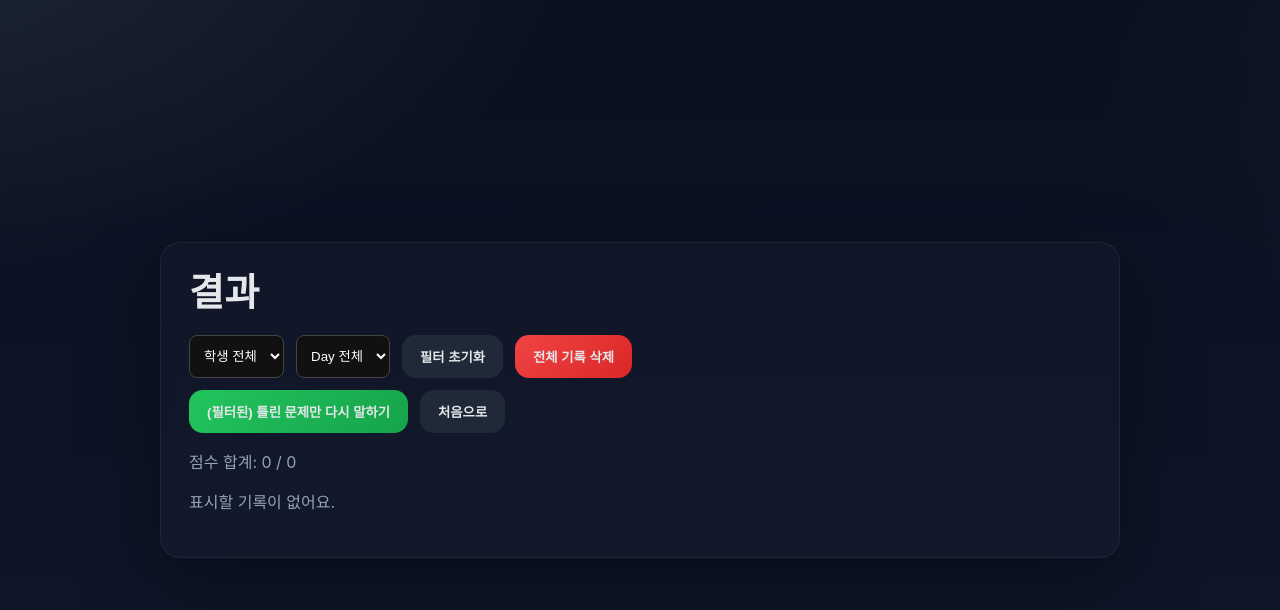
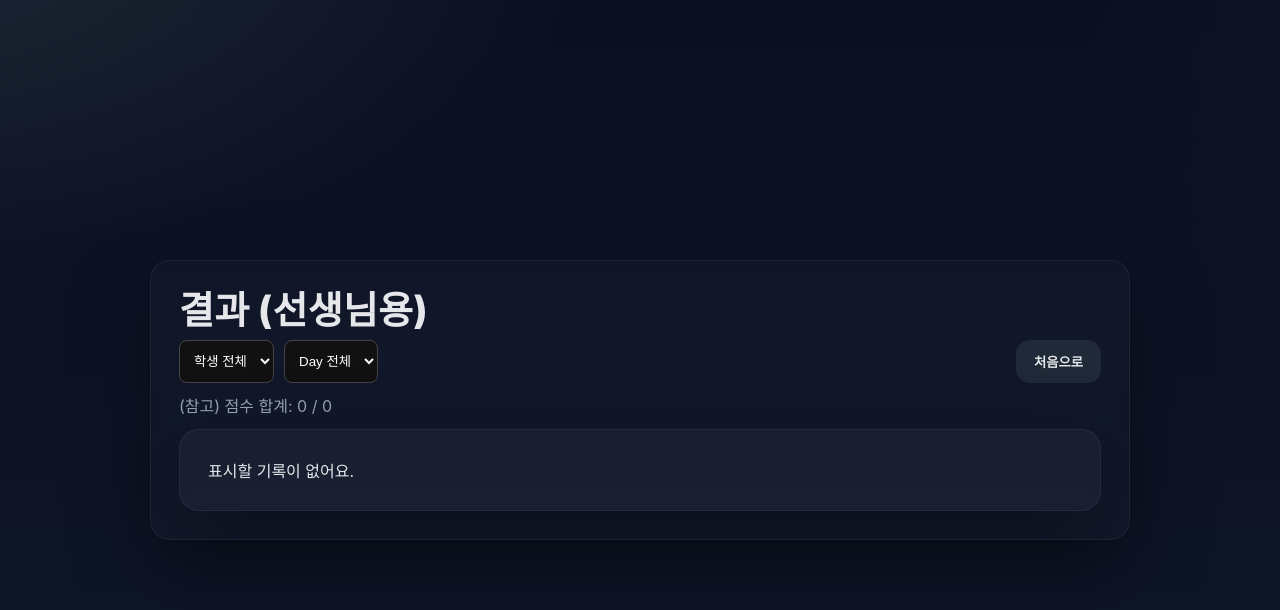
Before and after one commit to moonnyxjio/bell-day, a React (Create React App) app: page /result in a window 1280 px wide. Shown: the top 610 px of the page. Built offline with nearby package versions, Linux system fonts and the light colour scheme; a web font is replaced by a local one.

Commit message:
결과페이지

```diff
--- a/src/pages/Exam.js
+++ b/src/pages/Exam.js
@@ -3,26 +3,39 @@ import React, { useMemo, useState } from "react";
 import { useLocation, useParams, useNavigate } from "react-router-dom";
 import { QUESTIONS } from "../data";
 
+// ----- 유틸 -----
 const norm = (s) =>
-  s
-    .toLowerCase()
-    .replace(/[.,!?;:"'()]/g, "")
-    .replace(/\s+/g, " ")
-    .trim();
+  s.toLowerCase().replace(/[.,!?;:"'()]/g, "").replace(/\s+/g, " ").trim();
+const tokenize = (s) => norm(s).split(" ").filter(Boolean);
 
-const tokenize = (s) => norm(s).split(" ").filter(Boolean);
+// 통과(마스터) 저장소
+const MASTER_KEY = "mastery_v1";
+const loadMastery = () => {
+  try { return JSON.parse(localStorage.getItem(MASTER_KEY) || "{}"); }
+  catch { return {}; }
+};
+const saveMastery = (obj) => localStorage.setItem(MASTER_KEY, JSON.stringify(obj));
+const addMastery = (name, day, qid) => {
+  const db = loadMastery();
+  const keyName = name || "_anon";
+  const keyDay = day || "_day";
+  db[keyName] = db[keyName] || {};
+  db[keyName][keyDay] = db[keyName][keyDay] || [];
+  if (!db[keyName][keyDay].includes(qid)) db[keyName][keyDay].push(qid);
+  saveMastery(db);
+};
 
 export default function Exam() {
   const nav = useNavigate();
-  const { day } = useParams();
-  const { state } = useLocation();
+  const { day } = useParams(); // URL의 day (ex: day1)
+  const { state } = useLocation(); // { name, date, day, retry? }
   const [idx, setIdx] = useState(0);
-  const [recognized, setRecognized] = useState(""); // 말하기 인식된 결과
-  const [feedback, setFeedback] = useState(null);   // 채점 결과
+  const [recognized, setRecognized] = useState("");
+  const [feedback, setFeedback] = useState(null);
 
-  // retry 모드 (틀린 문제만 다시) 있으면 그걸로, 아니면 일반 Day 문제로
+  // 틀린 것만 다시 / 일반 Day 문제
   const list = useMemo(() => {
-    if (state?.retry) return state.retry;
+    if (state?.retry && Array.isArray(state.retry) && state.retry.length) return state.retry;
     return QUESTIONS[day] || [];
   }, [day, state]);
 
@@ -33,50 +46,46 @@ export default function Exam() {
       <div className="container">
         <div className="card">
           <h2>문제가 없어요</h2>
+          <div className="nav"><button className="btn" onClick={()=>nav("/")}>처음으로</button></div>
         </div>
       </div>
     );
   }
 
-  // 말하기 인식 (간단 버전: 브라우저 SpeechRecognition API)
+  // 말하기 인식
   const handleSpeak = () => {
-    const SpeechRecognition = window.SpeechRecognition || window.webkitSpeechRecognition;
-    if (!SpeechRecognition) {
-      alert("이 브라우저는 음성 인식을 지원하지 않습니다.");
-      return;
-    }
-    const rec = new SpeechRecognition();
+    const SR = window.SpeechRecognition || window.webkitSpeechRecognition;
+    if (!SR) { alert("이 브라우저는 음성 인식을 지원하지 않아요. (Chrome 권장)"); return; }
+    const rec = new SR();
     rec.lang = "en-US";
     rec.interimResults = false;
     rec.maxAlternatives = 1;
-
     rec.onresult = (e) => {
-      const text = e.results[0][0].transcript;
+      const text = e.results[0][0].transcript || "";
       setRecognized(text);
-      handleCheck(text);
+      grade(text);
     };
     rec.start();
   };
 
   // 채점
-  const handleCheck = (ans) => {
+  const grade = (ans) => {
     const userTokens = tokenize(ans);
     const expectedTokens = tokenize(q.enChunks.join(" "));
-
     const wrongIdxs = [];
     expectedTokens.forEach((exp, i) => {
       const user = userTokens[i] || "";
       if (user === exp) return;
-      if (user + "s" === exp || user === exp + "s") return; // 복수형 허용
+      if (user + "s" === exp || user === exp + "s") return; // 단순 복수 허용
       wrongIdxs.push(i);
     });
-
     const score = expectedTokens.length - wrongIdxs.length;
 
+    // 기록 저장 (분석용 로그)
     const rec = {
       name: state?.name || "",
       date: state?.date || new Date().toISOString().slice(0, 10),
-      day,
+      day: state?.day || day,  // retry로 왔을 수도 있으니 state.day 우선
       qid: q.id,
       koChunks: q.koChunks,
       enChunks: expectedTokens,
@@ -87,21 +96,28 @@ export default function Exam() {
       score,
       ts: Date.now(),
     };
-
     const prev = JSON.parse(localStorage.getItem("records") || "[]");
     localStorage.setItem("records", JSON.stringify([...prev, rec]));
 
+    // 오답 0 = 통과 처리
+    if (wrongIdxs.length === 0) {
+      const student = state?.name || "";
+      const theDay = state?.day || day;
+      addMastery(student, theDay, q.id);
+    }
+
     setFeedback(rec);
 
+    // 잠깐 보여주고 다음
     setTimeout(() => {
       if (idx < list.length - 1) {
         setRecognized("");
         setFeedback(null);
         setIdx(idx + 1);
       } else {
-        nav("/result", { state: { name: rec.name, date: rec.date, day } });
+        nav("/result", { state: { name: state?.name || "", day: state?.day || day } });
       }
-    }, 2500); // 2.5초 후 자동 다음 문제
+    }, 2000);
   };
 
   return (
@@ -110,29 +126,35 @@ export default function Exam() {
         <h1 className="title">문제 {idx + 1} / {list.length}</h1>
         <p className="yellow">{q.koChunks.join(" / ")}</p>
 
-        <div className="speech-box">
+        <div className="nav" style={{ marginTop: 8 }}>
           <button className="btn primary" onClick={handleSpeak}>말하기</button>
+          <button className="btn" onClick={()=>nav("/")}>처음으로</button>
         </div>
 
         {recognized && (
-          <div style={{ marginTop: 20 }}>
-            <p>🗣 인식된 문장: {recognized}</p>
+          <div style={{ marginTop: 12 }}>
+            <div className="muted">인식된 문장</div>
+            <div style={{ border: "1px solid #333", borderRadius: 8, padding: "8px 10px", marginTop: 4 }}>
+              {recognized}
+            </div>
           </div>
         )}
 
         {feedback && (
-          <div style={{ marginTop: 20 }}>
-            <p>
-              정답:{" "}
+          <div className="card" style={{ marginTop: 12 }}>
+            <div className="muted" style={{ marginBottom: 6 }}>정답 비교</div>
+            <div>
               {feedback.enChunks.map((tok, i) =>
                 feedback.wrongIdxs.includes(i) ? (
-                  <span key={i} style={{ color: "red", marginRight: 4 }}>{tok}</span>
+                  <span key={i} className="word-bad" style={{ marginRight: 6 }}>{tok}</span>
                 ) : (
-                  <span key={i} style={{ color: "green", marginRight: 4 }}>{tok}</span>
+                  <span key={i} className="word-ok" style={{ marginRight: 6 }}>{tok}</span>
                 )
               )}
-            </p>
-            <p>점수: {feedback.score} / {feedback.totalChunks}</p>
+            </div>
+            <div className="muted" style={{ marginTop: 6 }}>
+              점수: {feedback.score} / {feedback.totalChunks}
+            </div>
           </div>
         )}
       </div>
--- a/src/pages/Result.js
+++ b/src/pages/Result.js
@@ -3,253 +3,265 @@ import React, { useMemo, useState } from "react";
 import { useNavigate, useLocation } from "react-router-dom";
 import { QUESTIONS } from "../data";
 
-function uniq(arr) {
-  return Array.from(new Set(arr));
-}
+// ----- 통과(마스터) 저장소 -----
+const MASTER_KEY = "mastery_v1";
+const loadMastery = () => {
+  try { return JSON.parse(localStorage.getItem(MASTER_KEY) || "{}"); }
+  catch { return {}; }
+};
+const isMastered = (name, day, qid) => {
+  const db = loadMastery();
+  const keyName = name || "_anon";
+  const keyDay = day || "_day";
+  const arr = db[keyName]?.[keyDay] || [];
+  return arr.includes(qid);
+};
 
-function loadRecords() {
-  try {
-    return JSON.parse(localStorage.getItem("records") || "[]");
-  } catch {
-    return [];
-  }
-}
-
-function saveRecords(list) {
-  localStorage.setItem("records", JSON.stringify(list));
-}
+// ----- UI 토큰 렌더 -----
+const Tokens = ({ tokens, wrongIdxs }) => (
+  <span style={{ display: "inline-block", lineHeight: "1.9" }}>
+    {tokens.map((t, i) =>
+      wrongIdxs.includes(i) ? (
+        <span key={i} className="word-bad">{t}</span>
+      ) : (
+        <span key={i} className="word-ok">{t}</span>
+      )
+    )}
+  </span>
+);
 
 export default function Result() {
   const nav = useNavigate();
-  const loc = useLocation();
-  const navState = loc.state || {};
+  const { state } = useLocation(); // { name?, day? }
+  const [nameFilter, setNameFilter] = useState(state?.name || "");
+  const [dayFilter, setDayFilter]   = useState(state?.day || "");
 
-  // 전체 기록 로드
-  const [records, setRecords] = useState(() => loadRecords());
-
-  // 필터 상태
-  const [nameFilter, setNameFilter] = useState(navState.name || "");
-  const [dayFilter, setDayFilter] = useState(navState.day || "");
+  // 기록 로드
+  const allRecords = useMemo(() => {
+    try { return JSON.parse(localStorage.getItem("records") || "[]"); }
+    catch { return []; }
+  }, []);
 
   // 필터 옵션
-  const nameOptions = useMemo(
-    () => uniq(records.map((r) => r.name).filter(Boolean)).sort(),
-    [records]
+  const nameOptions = useMemo(() =>
+    Array.from(new Set(allRecords.map(r => r.name).filter(Boolean))).sort(),
+    [allRecords]
   );
-  const dayOptions = useMemo(
-    () => uniq(records.map((r) => r.day).filter(Boolean)).sort(),
-    [records]
+  const dayOptions = useMemo(() =>
+    Array.from(new Set(allRecords.map(r => r.day).filter(Boolean))).sort(),
+    [allRecords]
   );
 
   // 필터 적용
   const filtered = useMemo(() => {
-    return records
-      .filter((r) => (nameFilter ? r.name === nameFilter : true))
-      .filter((r) => (dayFilter ? r.day === dayFilter : true))
+    const list = allRecords
+      .filter(r => (nameFilter ? r.name === nameFilter : true))
+      .filter(r => (dayFilter ? r.day === dayFilter : true))
       .sort((a, b) => b.ts - a.ts);
-  }, [records, nameFilter, dayFilter]);
+    return list;
+  }, [allRecords, nameFilter, dayFilter]);
 
-  const totalScore = filtered.reduce((s, r) => s + (r.score || 0), 0);
-  const totalChunks = filtered.reduce((s, r) => s + (r.totalChunks || 0), 0);
+  // “선생님 입장 남은 오답” 계산:
+  // 같은 QID가 여러 기록에 있어도, “통과 성공”이면 오답 목록에서 제외.
+  const remainingWrong = useMemo(() => {
+    if (!nameFilter || !dayFilter) return [];
+    // 그 Day의 전체 문항 QID 목록
+    const qs = (QUESTIONS[dayFilter] || []);
+    const qidSet = new Set(qs.map(q => q.id));
+    // 해당 학생/Day의 “마스터되지 않은” QID만 남김
+    const notMasteredQids = Array.from(qidSet).filter(qid => !isMastered(nameFilter, dayFilter, qid));
 
-  // 개별 토글 상태 (정답 보기)
-  const [openIds, setOpenIds] = useState({}); // key: ts or index
+    // 그 QID들에 대한 최근 기록(있을 수도/없을 수도)
+    const latestByQid = {};
+    filtered.forEach(r => {
+      if (r.day !== dayFilter || r.name !== nameFilter) return;
+      if (!qidSet.has(r.qid)) return;
+      if (!latestByQid[r.qid] || r.ts > latestByQid[r.qid].ts) latestByQid[r.qid] = r;
+    });
 
-  const toggleOpen = (key) =>
-    setOpenIds((p) => ({ ...p, [key]: !p[key] }));
+    // 아직 마스터 안 된 QID만 보여주기
+    const items = notMasteredQids.map(qid => {
+      const rec = latestByQid[qid];
+      if (rec) return rec; // 최근 기록이 있으면 그걸 사용(오답 표시 가능)
+      // 기록이 없다면 문제 원본만 준비
+      const q = qs.find(qq => qq.id === qid);
+      return q
+        ? {
+            name: nameFilter,
+            day: dayFilter,
+            qid,
+            koChunks: q.koChunks,
+            enChunks: q.enChunks,
+            wrongIdxs: q.enChunks.map(()=>0), // 표시용
+            score: 0,
+            totalChunks: q.enChunks.join(" ").trim().split(/\s+/).length,
+            user: "",
+            ts: 0,
+          }
+        : null;
+    }).filter(Boolean);
 
-  // 개별 삭제
-  const removeOne = (ts) => {
-    const next = records.filter((r) => r.ts !== ts);
-    setRecords(next);
-    saveRecords(next);
-  };
+    return items;
+  }, [filtered, nameFilter, dayFilter]);
 
-  // 전체 삭제
-  const clearAll = () => {
-    if (!window.confirm("정말 전체 기록을 삭제할까요?")) return;
-    setRecords([]);
-    saveRecords([]);
-  };
+  // 통과률/배지
+  const masteryInfo = useMemo(() => {
+    if (!nameFilter || !dayFilter) return null;
+    const qs = QUESTIONS[dayFilter] || [];
+    const total = qs.length;
+    const mastered = qs.filter(q => isMastered(nameFilter, dayFilter, q.id)).length;
+    const left = Math.max(total - mastered, 0);
+    const pct = total ? Math.round((mastered / total) * 100) : 0;
+    return { mastered, total, left, pct, done: total > 0 && mastered === total };
+  }, [nameFilter, dayFilter]);
 
-  // Day + (선택된) 학생 기준으로 '틀린 문제만 다시 말하기'
-  const retryWrongFiltered = () => {
-    if (!dayFilter) {
-      alert("Day를 선택해야 해요. (필터에서 Day 선택)");
+  // 오답만 다시 말하기 (남은 오답 QID 기준)
+  const retryWrong = () => {
+    if (!nameFilter || !dayFilter) {
+      alert("학생과 Day를 먼저 선택하세요.");
       return;
     }
-    const wrongRecs = filtered.filter((r) => (r.wrongIdxs || []).length > 0 && r.day === dayFilter);
-    if (wrongRecs.length === 0) {
-      alert("틀린 문제가 없어요!");
+    if (!remainingWrong.length) {
+      alert("남은 오답이 없어요! (모두 통과)");
       return;
     }
-    // qid 기준으로 중복 제거
-    const uniqueByQid = {};
-    wrongRecs.forEach((r) => {
-      uniqueByQid[r.qid] = r;
-    });
-    const uniqList = Object.values(uniqueByQid);
-
-    // 원본 문제 복구
-    const retry = uniqList
-      .map((r) => {
-        const q = (QUESTIONS[r.day] || []).find((qq) => qq.id === r.qid);
-        return q ? { ...q } : null;
-      })
-      .filter(Boolean);
+    // 남은 오답 QID → 원본 문제로 재구성
+    const retry = remainingWrong.map(r => {
+      const qq = (QUESTIONS[dayFilter] || []).find(x => x.id === r.qid);
+      return qq ? { ...qq } : null;
+    }).filter(Boolean);
 
     nav(`/exam/${dayFilter}`, {
       state: {
-        name: nameFilter || uniqList[0]?.name || "",
-        date: new Date().toISOString().slice(0, 10),
+        name: nameFilter,
         day: dayFilter,
+        date: new Date().toISOString().slice(0,10),
         retry,
       },
     });
   };
 
-  // 단일 문제 다시 말하기
+  // 개별 카드에서 해당 문제만 다시
   const retryOne = (rec) => {
-    const q = (QUESTIONS[rec.day] || []).find((qq) => qq.id === rec.qid);
-    if (!q) {
-      alert("원본 문제를 찾지 못했어요.");
-      return;
-    }
+    const q = (QUESTIONS[rec.day] || []).find(qq => qq.id === rec.qid);
+    if (!q) return alert("원본 문제를 찾지 못했어요.");
     nav(`/exam/${rec.day}`, {
-      state: {
-        name: rec.name,
-        date: rec.date,
-        day: rec.day,
-        retry: [{ ...q }],
-      },
+      state: { name: rec.name, day: rec.day, date: rec.date, retry: [{ ...q }] },
     });
   };
 
-  // UI: 토큰 컬러링
-  const renderAnswerTokens = (rec) => {
-    return rec.enChunks.map((tok, i) =>
-      rec.wrongIdxs.includes(i) ? (
-        <span key={i} className="word-bad">{tok}</span>
-      ) : (
-        <span key={i} className="word-ok">{tok}</span>
-      )
-    );
-  };
+  // 점수 집계 (참고용)
+  const totalScore = filtered.reduce((s, r) => s + (r.score || 0), 0);
+  const totalChunks = filtered.reduce((s, r) => s + (r.totalChunks || 0), 0);
 
   return (
     <div className="container">
-      <div className="card" style={{ maxWidth: 960 }}>
-        <h1 className="title">결과</h1>
-        <p className="subtitle">
-          {nameFilter ? `${nameFilter} | ` : ""}
-          {dayFilter ? `DAY${dayFilter.replace("day", "")}` : ""}
-        </p>
+      <div className="card" style={{ maxWidth: 980 }}>
+        <h1 className="title">결과 (선생님용)</h1>
 
-        <div className="row" style={{ marginTop: 8 }}>
-          {/* 이름 필터 */}
-          <select
-            value={nameFilter}
-            onChange={(e) => setNameFilter(e.target.value)}
-            style={{ padding: 10, borderRadius: 8, border: "1px solid #444", background: "#111", color: "#fff" }}
-          >
+        {/* 필터 */}
+        <div className="row" style={{ gap: 10, marginTop: 8, flexWrap: "wrap" }}>
+          <select value={nameFilter} onChange={(e)=>setNameFilter(e.target.value)}
+            style={{ padding: 10, borderRadius: 8, border: "1px solid #444", background: "#111", color: "#fff" }}>
             <option value="">학생 전체</option>
-            {nameOptions.map((n) => (
-              <option key={n} value={n}>{n}</option>
-            ))}
+            {nameOptions.map(n => <option key={n} value={n}>{n}</option>)}
           </select>
-
-          {/* Day 필터 */}
-          <select
-            value={dayFilter}
-            onChange={(e) => setDayFilter(e.target.value)}
-            style={{ padding: 10, borderRadius: 8, border: "1px solid #444", background: "#111", color: "#fff" }}
-          >
+          <select value={dayFilter} onChange={(e)=>setDayFilter(e.target.value)}
+            style={{ padding: 10, borderRadius: 8, border: "1px solid #444", background: "#111", color: "#fff" }}>
             <option value="">Day 전체</option>
-            {dayOptions.map((d) => (
-              <option key={d} value={d}>{d.toUpperCase()}</option>
-            ))}
+            {dayOptions.map(d => <option key={d} value={d}>{String(d).toUpperCase()}</option>)}
           </select>
-
-          <button className="btn" onClick={() => { setNameFilter(""); setDayFilter(""); }}>
-            필터 초기화
-          </button>
-
-          <button className="btn danger" onClick={clearAll}>
-            전체 기록 삭제
-          </button>
+          <div style={{ flex: 1 }} />
+          <button className="btn" onClick={()=>nav("/")}>처음으로</button>
         </div>
 
-        <div className="row" style={{ marginTop: 12 }}>
-          <button className="btn success" onClick={retryWrongFiltered}>
-            (필터된) 틀린 문제만 다시 말하기
-          </button>
-          <button className="btn" onClick={() => nav("/")}>처음으로</button>
+        {/* 상단 요약 / 배지 */}
+        {nameFilter && dayFilter && masteryInfo && (
+          <div className="card" style={{ marginTop: 10 }}>
+            <div style={{ display: "flex", alignItems: "center", gap: 12, flexWrap: "wrap" }}>
+              <div style={{ fontWeight: 700 }}>
+                {nameFilter} · {String(dayFilter).toUpperCase()}
+              </div>
+              <div className="muted">
+                통과 {masteryInfo.mastered}/{masteryInfo.total} (남은 오답 {masteryInfo.left})
+              </div>
+              <div className="muted">
+                진행률 {masteryInfo.pct}%
+              </div>
+              {masteryInfo.done && (
+                <span style={{
+                  padding: "4px 10px",
+                  borderRadius: 999,
+                  background: "#22c55e22",
+                  border: "1px solid #22c55e",
+                  color: "#22c55e",
+                  fontWeight: 700
+                }}>
+                  ✅ DAY 완료 배지
+                </span>
+              )}
+              <div style={{ flex: 1 }} />
+              <button className="btn success" onClick={retryWrong}>남은 오답만 다시</button>
+            </div>
+          </div>
+        )}
+
+        {/* 필터된 기록(최근순) 간단 합계 */}
+        <div className="muted" style={{ marginTop: 10 }}>
+          (참고) 점수 합계: {totalScore} / {totalChunks}{totalChunks ? ` (${Math.round((totalScore/totalChunks)*100)}%)` : ""}
         </div>
 
-        <div style={{ marginTop: 16 }} className="muted">
-          점수 합계: {totalScore} / {totalChunks}{" "}
-          {totalChunks ? `(${Math.round((totalScore / totalChunks) * 100)}%)` : ""}
-        </div>
-
-        {/* 세로 리스트 */}
-        <div style={{ marginTop: 16 }}>
-          {filtered.length === 0 && <p className="muted">표시할 기록이 없어요.</p>}
-
-          {filtered.map((r, i) => {
-            const key = r.ts || i;
-            const opened = !!openIds[key];
-            return (
-              <div
-                key={key}
-                style={{
-                  border: "1px solid #333",
-                  borderRadius: 12,
-                  padding: 16,
-                  marginBottom: 12,
-                  background: "#0d0f14",
-                }}
-              >
-                <div style={{ display: "flex", justifyContent: "space-between", gap: 12, flexWrap: "wrap" }}>
-                  <div>
+        {/* 남은 오답 리스트 (선생님이 바로 확인) */}
+        {nameFilter && dayFilter && (
+          <div className="card" style={{ marginTop: 12 }}>
+            <div style={{ fontWeight: 700, marginBottom: 6 }}>
+              남은 오답 목록 ({remainingWrong.length}개)
+            </div>
+            {remainingWrong.length === 0 ? (
+              <div className="muted">남은 오답이 없어요.</div>
+            ) : (
+              <div style={{ display: "flex", flexDirection: "column", gap: 10 }}>
+                {remainingWrong.map((r) => (
+                  <div key={r.qid} style={{ border: "1px solid #333", borderRadius: 10, padding: 10 }}>
                     <div className="muted" style={{ marginBottom: 6 }}>
-                      {r.name || "학생"} · {r.date} · {r.day.toUpperCase()} · Q{r.qid}
+                      Q{r.qid} · {String(r.day).toUpperCase()} · {r.name}
+                    </div>
+                    <div style={{ marginBottom: 6, fontWeight: 600 }}>
+                      {r.koChunks?.join(" / ")}
                     </div>
                     <div>
-                      점수: <b>{r.score}</b> / {r.totalChunks}{" "}
-                      {r.totalChunks ? `(${Math.round((r.score / r.totalChunks) * 100)}%)` : ""}
+                      <Tokens tokens={r.enChunks || []} wrongIdxs={r.wrongIdxs || []} />
+                    </div>
+                    <div className="nav" style={{ marginTop: 8 }}>
+                      <button className="btn primary" onClick={()=>retryOne(r)}>이 문제 다시 말하기</button>
                     </div>
                   </div>
+                ))}
+              </div>
+            )}
+          </div>
+        )}
 
-                  <div style={{ display: "flex", gap: 8 }}>
-                    <button className="btn" onClick={() => toggleOpen(key)}>
-                      {opened ? "정답 감추기" : "정답 보기"}
-                    </button>
-                    <button className="btn primary" onClick={() => retryOne(r)}>
-                      이 문제 다시 말하기
-                    </button>
-                    <button className="btn danger" onClick={() => removeOne(r.ts)}>
-                      삭제
-                    </button>
-                  </div>
+        {/* 일반 기록 리스트 (필터 반영, 최근순) */}
+        <div style={{ marginTop: 12 }}>
+          {!filtered.length ? (
+            <div className="card">표시할 기록이 없어요.</div>
+          ) : (
+            filtered.map((r) => (
+              <div key={r.ts} className="card" style={{ marginBottom: 10 }}>
+                <div className="muted" style={{ marginBottom: 6 }}>
+                  {r.name || "학생"} · {r.date} · {String(r.day).toUpperCase()} · Q{r.qid}
                 </div>
-
-                {opened && (
-                  <div style={{ marginTop: 12 }}>
-                    <div style={{ marginBottom: 6 }}>
-                      <div className="muted">정답 문장:</div>
-                      <div style={{ lineHeight: "2.0" }}>{renderAnswerTokens(r)}</div>
-                    </div>
-                    <div>
-                      <div className="muted">학생 답안:</div>
-                      <div style={{ border: "1px solid #333", padding: "8px 12px", borderRadius: 8 }}>
-                        {r.user || ""}
-                      </div>
-                    </div>
-                  </div>
-                )}
+                <div style={{ marginBottom: 6, fontWeight: 600 }}>
+                  {r.koChunks?.join(" / ")}
+                </div>
+                <Tokens tokens={r.enChunks || []} wrongIdxs={r.wrongIdxs || []} />
+                <div className="muted" style={{ marginTop: 6 }}>
+                  점수 {r.score}/{r.totalChunks}
+                </div>
               </div>
-            );
-          })}
+            ))
+          )}
         </div>
       </div>
     </div>
```
